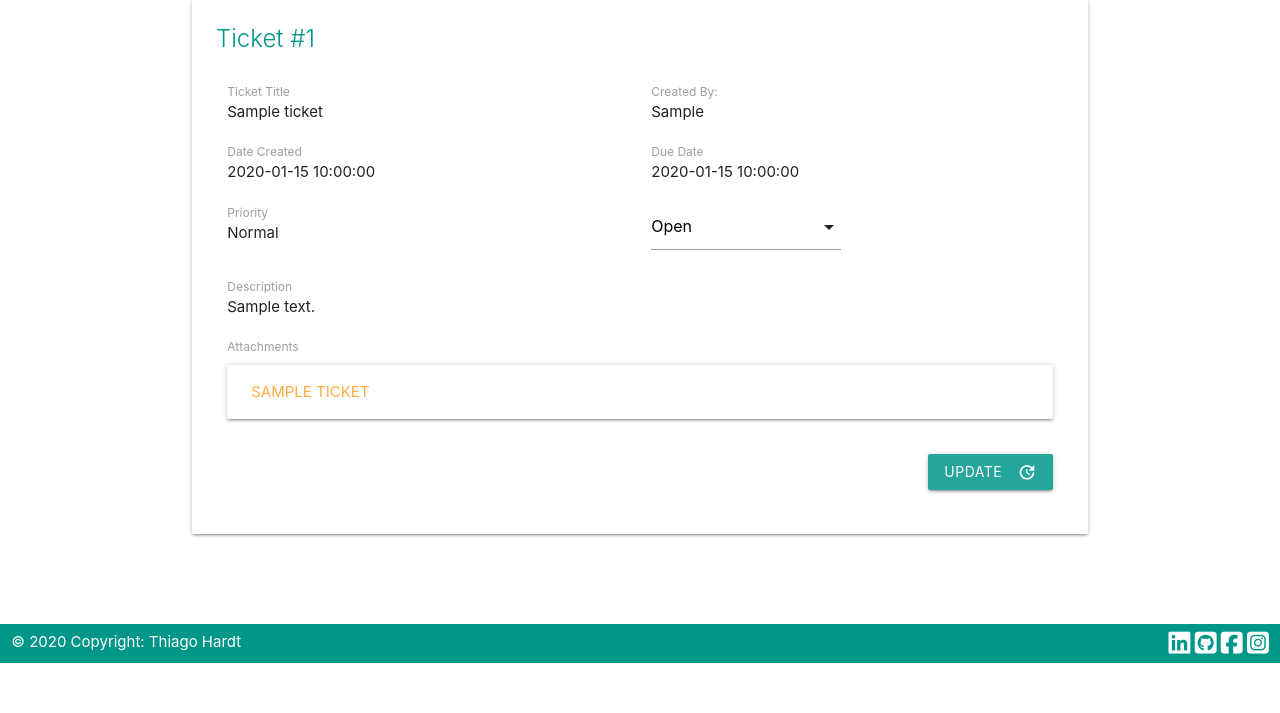
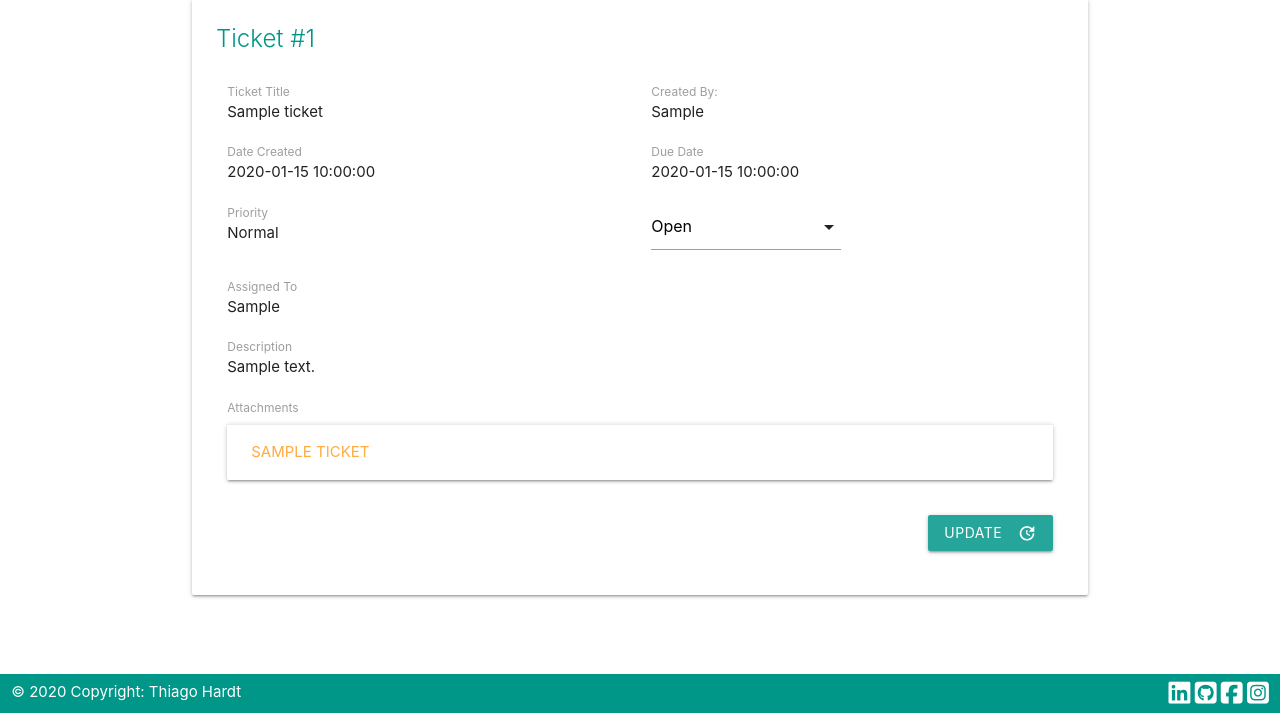
Before and after one commit to Code-Institute-Submissions/bug-tracker-1, a Flask app: page /ticket/1 in a window 1280 px wide. Shown: the part 137-850 px from the top of the page. Before the commit the page ends 800 px from the top, so only its background shows below. Run offline with Flask 2, Linux system fonts and the light colour scheme; the visitor is signed in with stand-in values (Sample User, id 1); a database or web service that is not in the repository returns one stand-in record (values such as "Sample title"); some libraries are stand-ins or nearby versions.

Commit message:
Added abilkity to assign tickets to user

```diff
--- a/templates/ticket.html
+++ b/templates/ticket.html
@@ -51,6 +51,12 @@
                 <option value="Resolved">Resolved</option>
                 <option value="On Hold">On Hold</option>
               </select>
+            </div>
+          </div>
+          <div class="row">
+            <div class="col s12 m6 l6">
+              <label>Assigned To</label>
+              <p>{{ticket.assigned_to}}</p>
             </div>
           </div>
           <div class="row">
```
